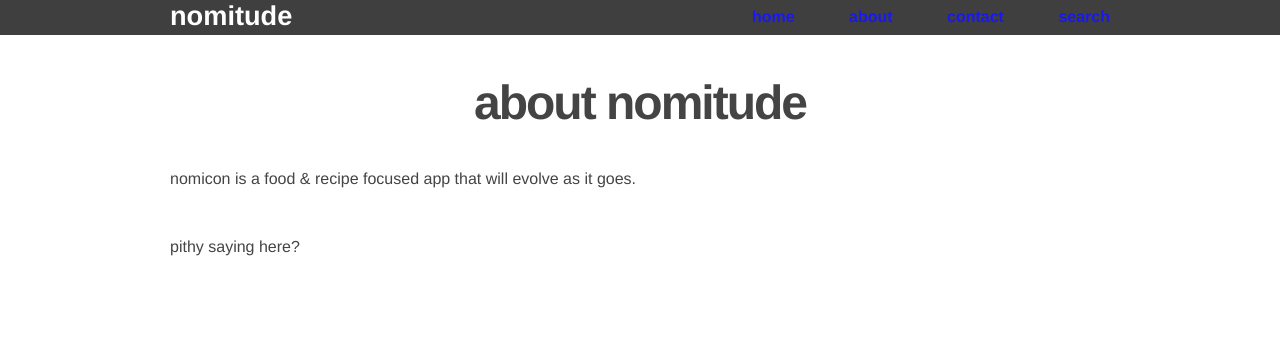
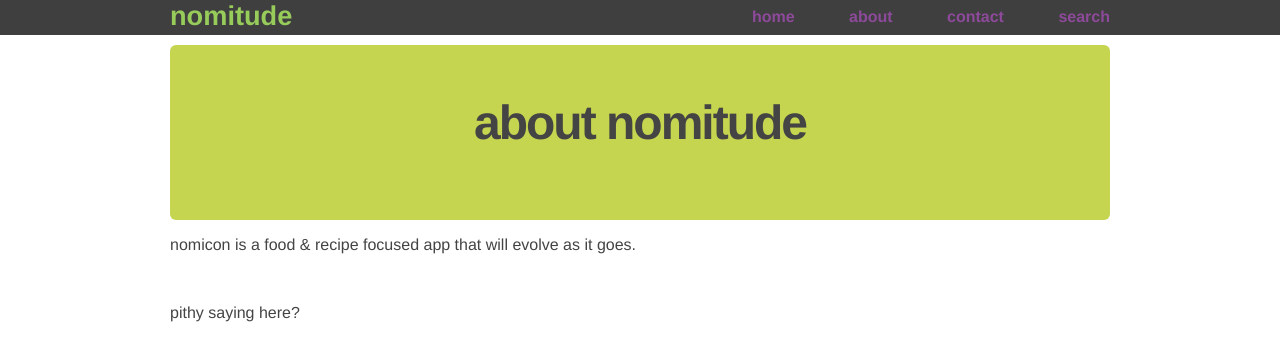
Before and after one commit to laureli/nomicon, a Flask app: page /about in a window 1280 px wide. Shown: the top 361 px of the page. Run offline with Flask 2, Linux system fonts and the light colour scheme; parts of the project's set-up code (start-up, migrations or seed data) failed here and were passed over.

Commit message:
css: fun w triads!

```diff
--- a/static/css/main.css
+++ b/static/css/main.css
@@ -20,7 +20,7 @@ header {
 header h1.logo {
   margin: 0;
   font-size: 1.7em;
-  color: #fff;
+  color: #8CC649;;
   text-transform: lowercase;
   float: left;
 }
@@ -41,7 +41,15 @@ header h1.logo:hover {
 
 div.largeBlock {
   padding: 10px 0 30px 0;
-  background-color: #eeeeee;
+  background-color: #C5D54F;
+  -webkit-border-radius: 6px;
+     -moz-border-radius: 6px;
+          border-radius: 6px;
+}
+
+div.midBlock {
+  padding: 10px 0 30px 0;
+  background-color: #C5D54F;
   -webkit-border-radius: 6px;
      -moz-border-radius: 6px;
           border-radius: 6px;
@@ -81,7 +89,7 @@ h3 {
 }
 
 .menu li a {
-  color #eeeeee;
+  color:#823790;
   text-decoration: none;
 }
 
--- a/templates/about.html
+++ b/templates/about.html
@@ -1,7 +1,11 @@
 {% extends 'base.html' %}
 
 {% block content %}
-	<h2>about nomitude </h2>
+	<div class='midBlock'>
+		<h2>about nomitude </h2>
+	</div>
+
+
 	<p>nomicon is a food & recipe focused app that will evolve as it goes. </p></br>
 	<p>pithy saying here?</p>
 {% endblock %}
```
